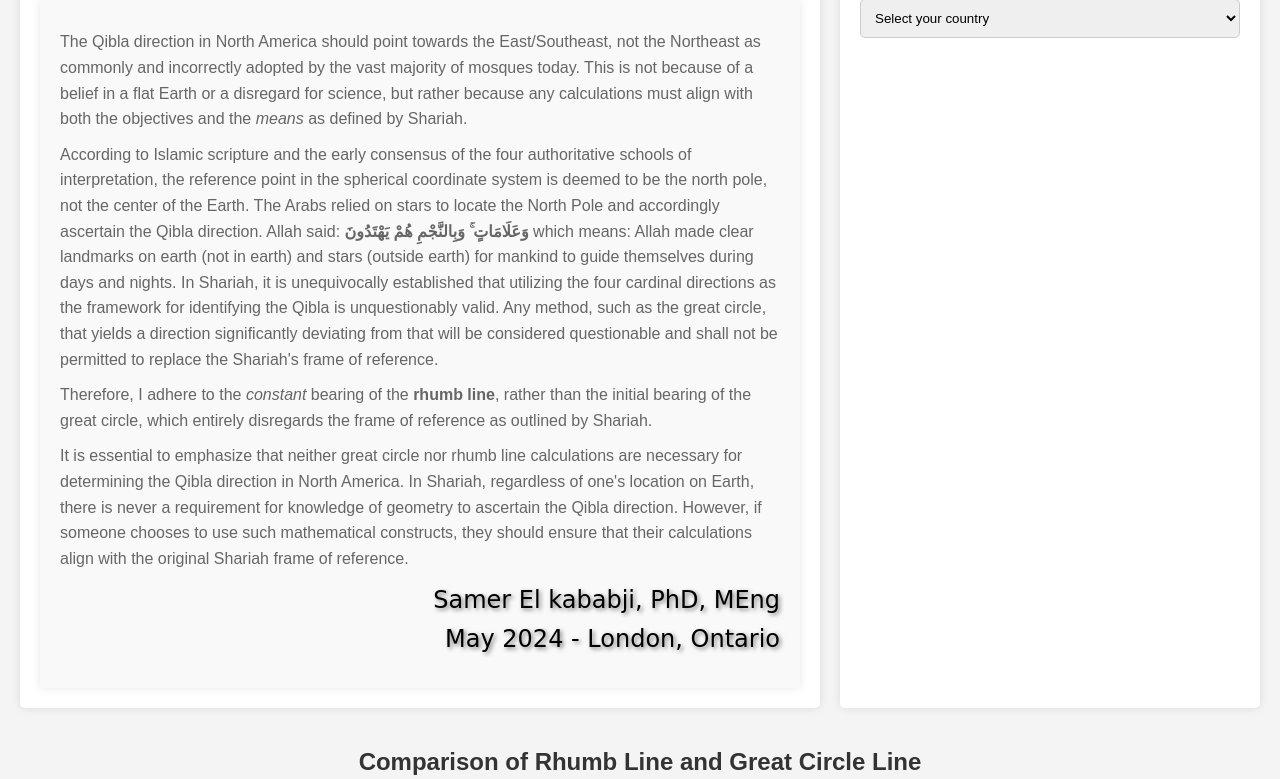
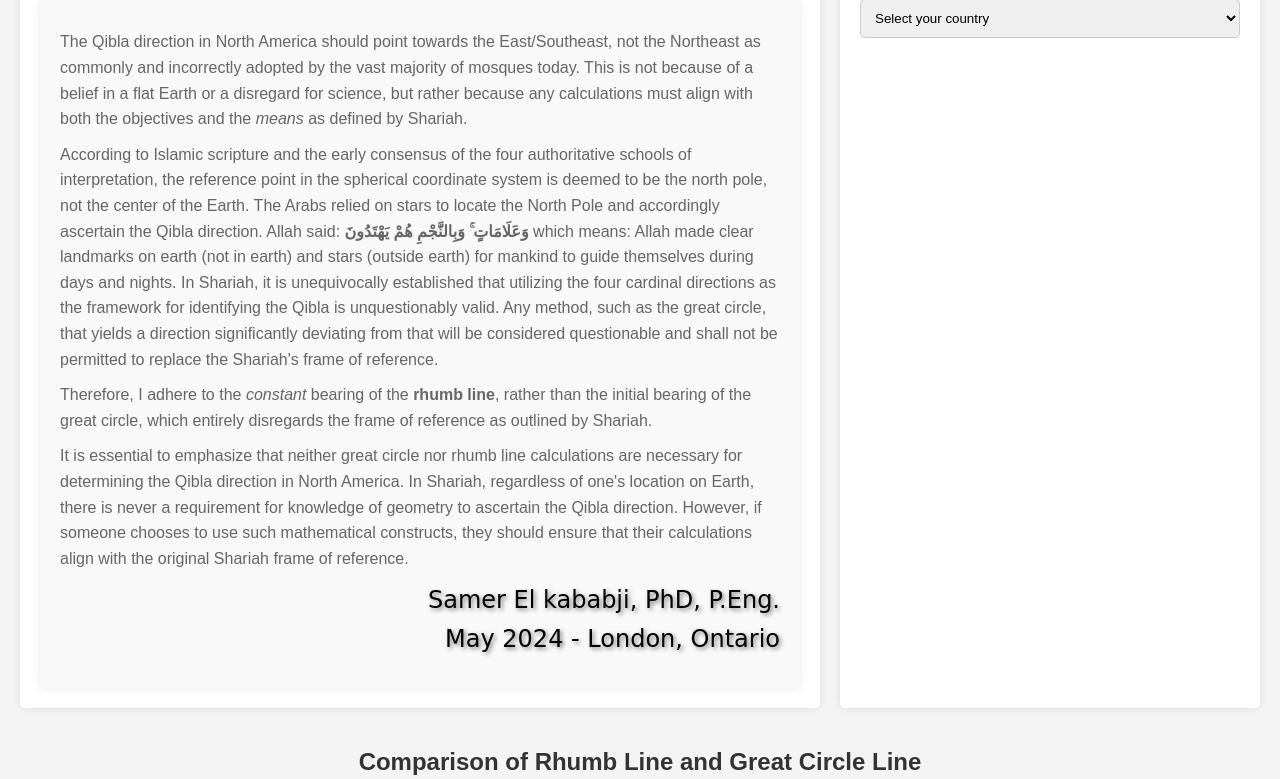
Before and after one commit to skababji/qibla_site, a Flask app: template templates/index.html in a window 1280 px wide. Shown: the part 119-898 px from the top of the page. Run offline with Flask 3, Linux system fonts and the light colour scheme; the template is opened without the code that fills it, so the values that code supplies are empty; parts of the project's set-up code (start-up, migrations or seed data) failed here and were passed over.

Commit message:
Correct credential from MEng to P.Eng.
Co-Authored-By: Claude Opus 5.5 <noreply@anthropic.com>

```diff
--- a/templates/index.html
+++ b/templates/index.html
@@ -19,7 +19,7 @@
 
                 <p>It is essential to emphasize that neither great circle nor rhumb line calculations are necessary for determining the Qibla direction in North America. In Shariah, regardless of one's location on Earth, there is never a requirement for knowledge of geometry to ascertain the Qibla direction. However, if someone chooses to use such mathematical constructs, they should ensure that their calculations align with the original Shariah frame of reference. </p>
 
-                <p class="freestyle-element" id="signature">Samer El kababji, PhD, MEng <br>May 2024  - London, Ontario</p>
+                <p class="freestyle-element" id="signature">Samer El kababji, PhD, P.Eng. <br>May 2024  - London, Ontario</p>
             </div>
         </div>
         <div class="sidebar">
```
Also changed, not shown: README.md.
